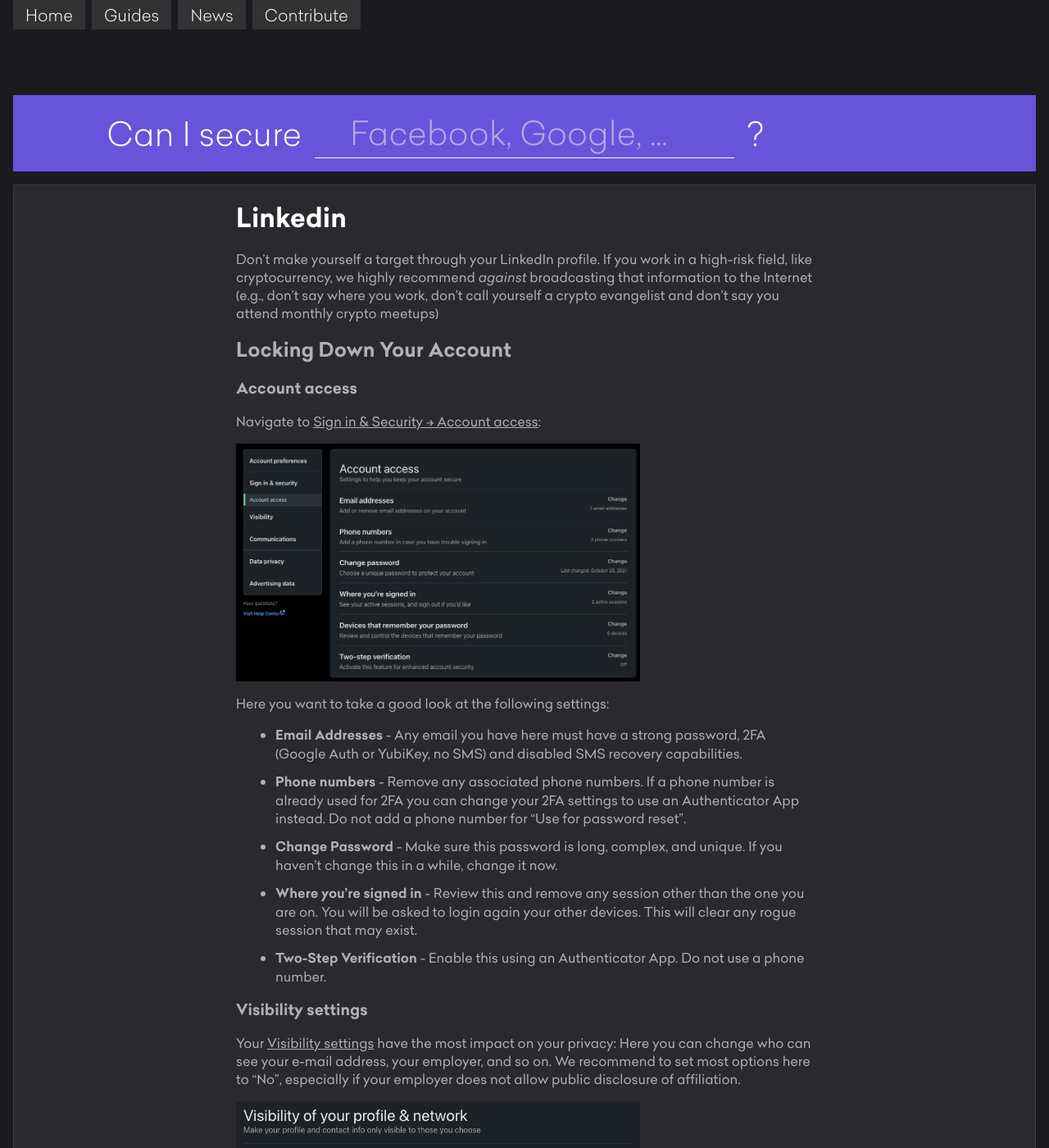
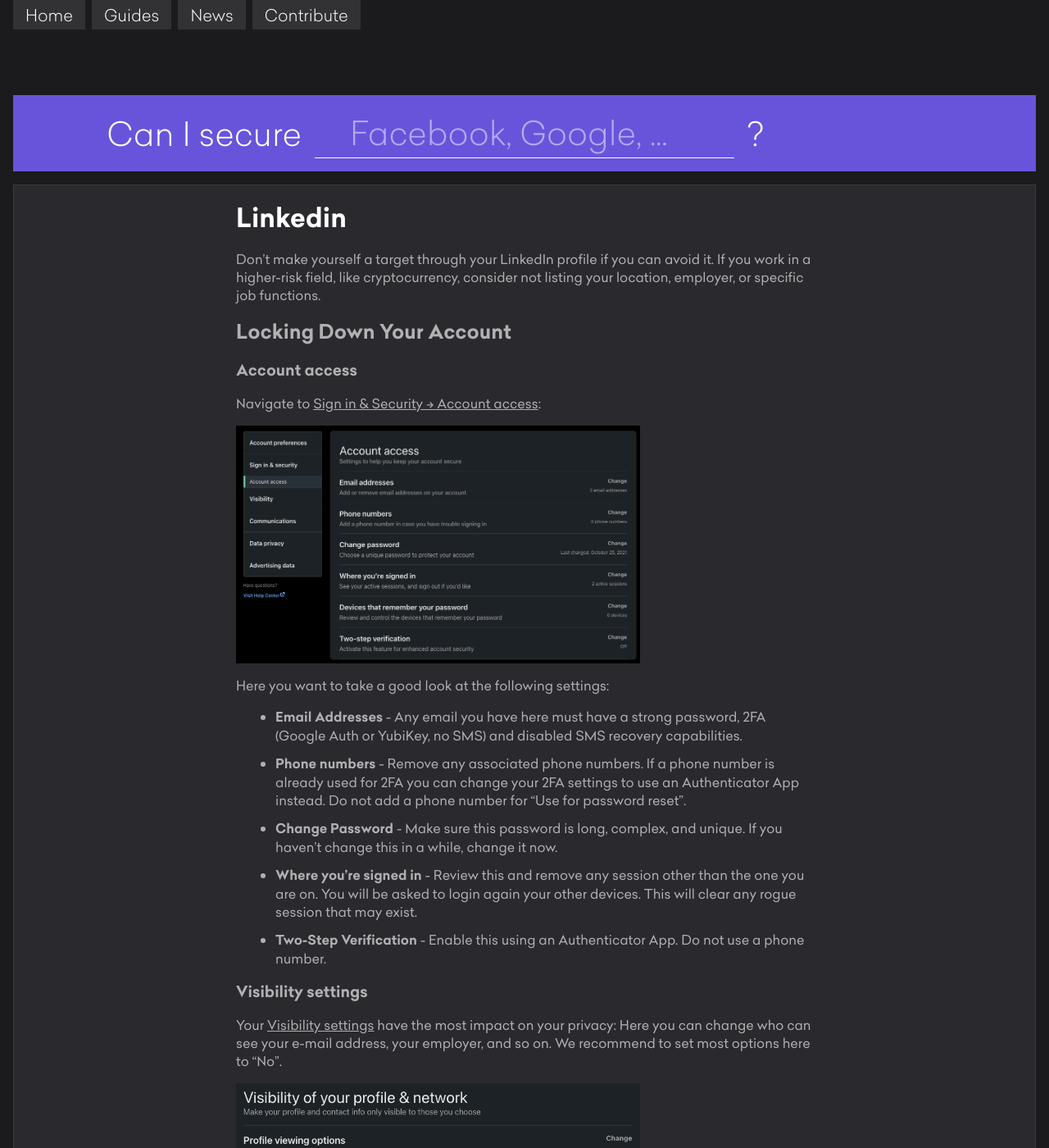
Before and after one commit to krakensecuritylabs/canisecure, a Jekyll site: the page built from _guides/linkedin.md, in a window 1280 px wide and 1400 px high. Shown: the whole window at 82% size. Built offline with Jekyll 4.4.1, drawn with Linux system fonts in a browser that asks for light colours.

Commit message:
Update linkedin.md

```diff
--- a/_guides/linkedin.md
+++ b/_guides/linkedin.md
@@ -4,7 +4,7 @@
 category: "Account Security"
 ---
 
-Don't make yourself a target through your LinkedIn profile. If you work in a high-risk field, like cryptocurrency, we highly recommend *against* broadcasting that information to the Internet (e.g., don't say where you work, don't call yourself a crypto evangelist and don't say you attend monthly crypto meetups)
+Don't make yourself a target through your LinkedIn profile if you can avoid it. If you work in a higher-risk field, like cryptocurrency, consider not listing your location, employer, or specific job functions.
 
 ## Locking Down Your Account
 
@@ -25,7 +25,7 @@
 
 ### Visibility settings
 
-Your [Visibility settings](https://www.linkedin.com/psettings/data-visibility) have the most impact on your privacy: Here you can change who can see your e-mail address, your employer, and so on. We recommend to set most options here to "No", especially if your employer does not allow public disclosure of affiliation.
+Your [Visibility settings](https://www.linkedin.com/psettings/data-visibility) have the most impact on your privacy: Here you can change who can see your e-mail address, your employer, and so on. We recommend to set most options here to "No".
 
 ![](/assets/images/linkedin-visibility.png){:width="70%"}
 
```
